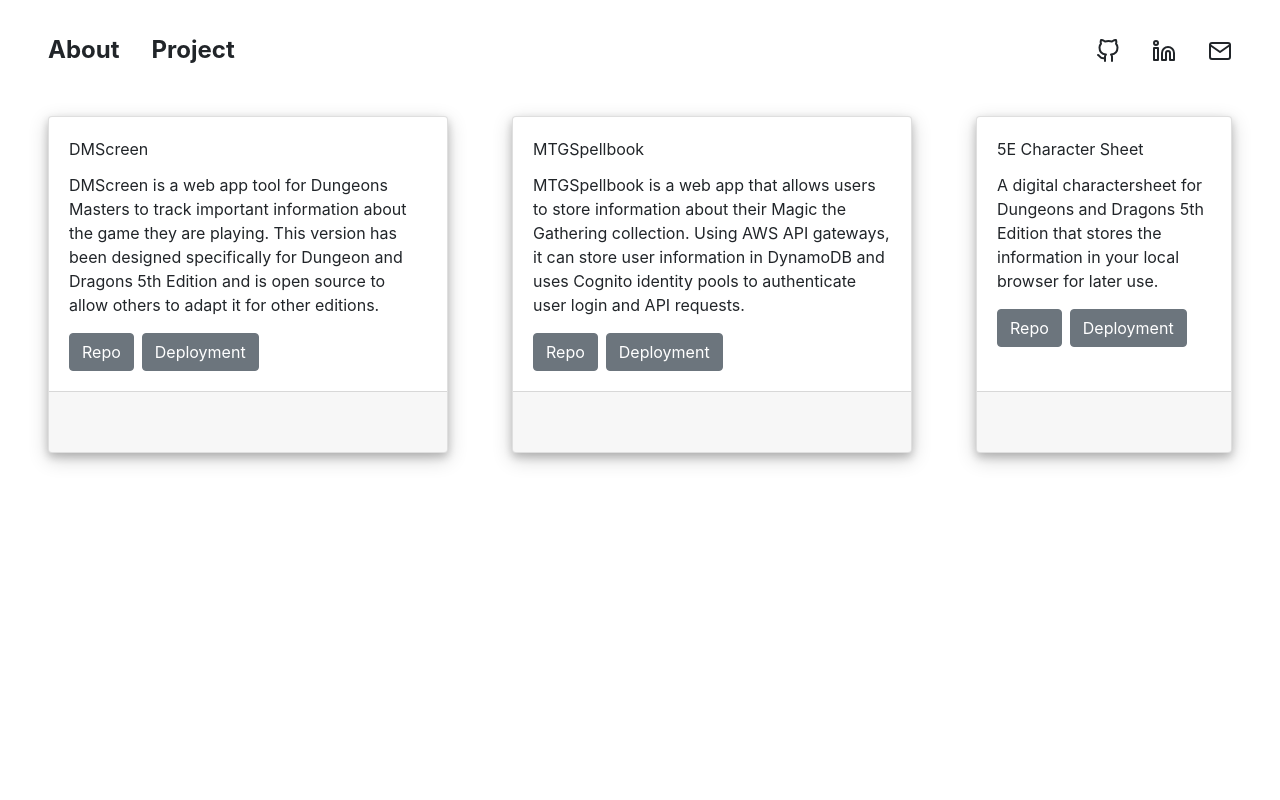
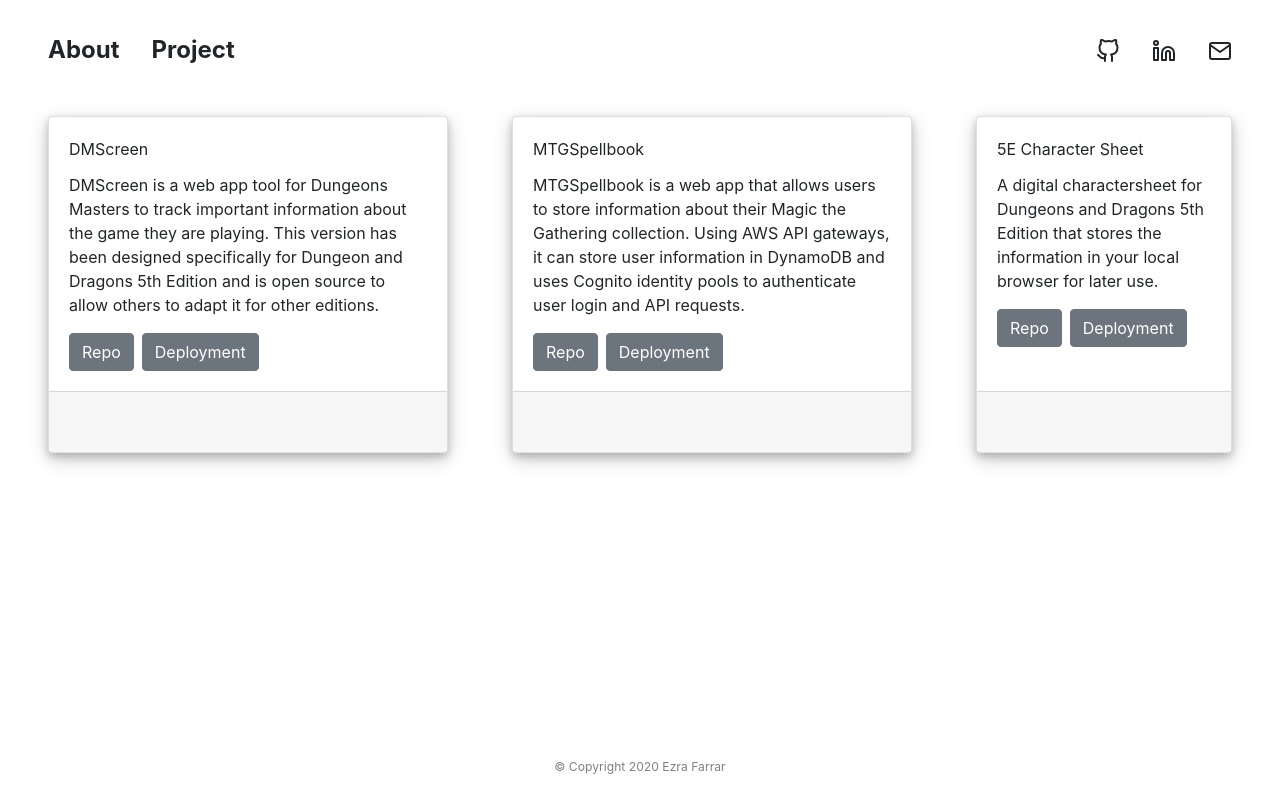
Before and after one commit to FarrarE/portfolio-spa, a React (Create React App) app: page /projects in a window 1280 px wide. Built offline with nearby package versions, Linux system fonts and the light colour scheme; some icons are missing.

Commit message:
Added copyright footer.

```diff
--- a/src/App.css
+++ b/src/App.css
@@ -1,7 +1,18 @@
 .App{
+    position: relative;
     display: flex;
     flex-direction: column;
     margin: 1rem;
+    min-height:95vh;
+}
+.Footer{
+    position: absolute;
+    width:100%;
+    bottom:0;
+    display: flex;
+    justify-content: center;
+    color:grey;
+    font-size: .76rem;
 }
 
 @media (prefers-reduced-motion: no-preference) {
--- a/src/App.js
+++ b/src/App.js
@@ -8,6 +8,9 @@ function App() {
     <div className="App">
       <Header />
       <Routes />
+      <div className="Footer">
+      © Copyright 2020 Ezra Farrar
+      </div>
     </div>
   );
 }
--- a/src/containers/Projects/styles.css
+++ b/src/containers/Projects/styles.css
@@ -12,7 +12,7 @@
 }
 
 .Projects button {
-  margin: 0rem .5rem 0rem 0rem;
+  margin-right: .5rem;
 }
 
 .Projects .card-footer > * {
--- a/src/containers/Projects/styles.scss
+++ b/src/containers/Projects/styles.scss
@@ -7,7 +7,7 @@
         box-shadow: 0 4px 8px 0 rgba(0, 0, 0, 0.2), 0 6px 20px 0 rgba(0, 0, 0, 0.19);
     }
     button{
-        margin:0rem .5rem 0rem 0rem;
+        margin-right:.5rem
     }
     .card-footer > *{
         font-size: 1.5rem;
```
Also changed, not shown: 1 other file (tests, documents, lock files or other folders).
